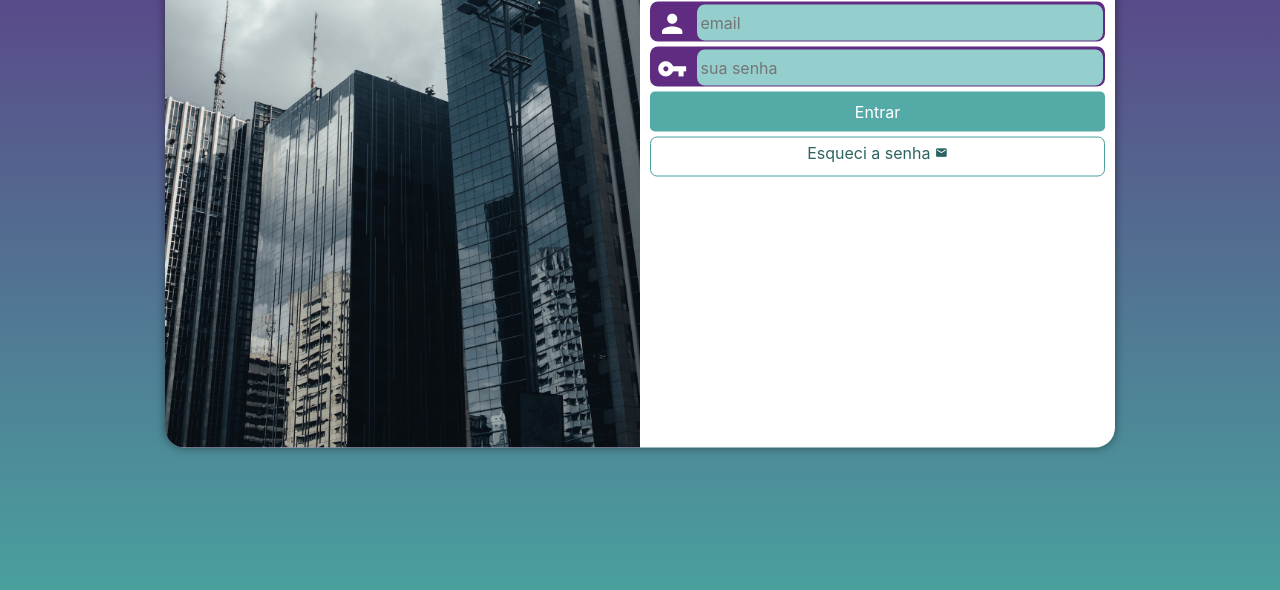
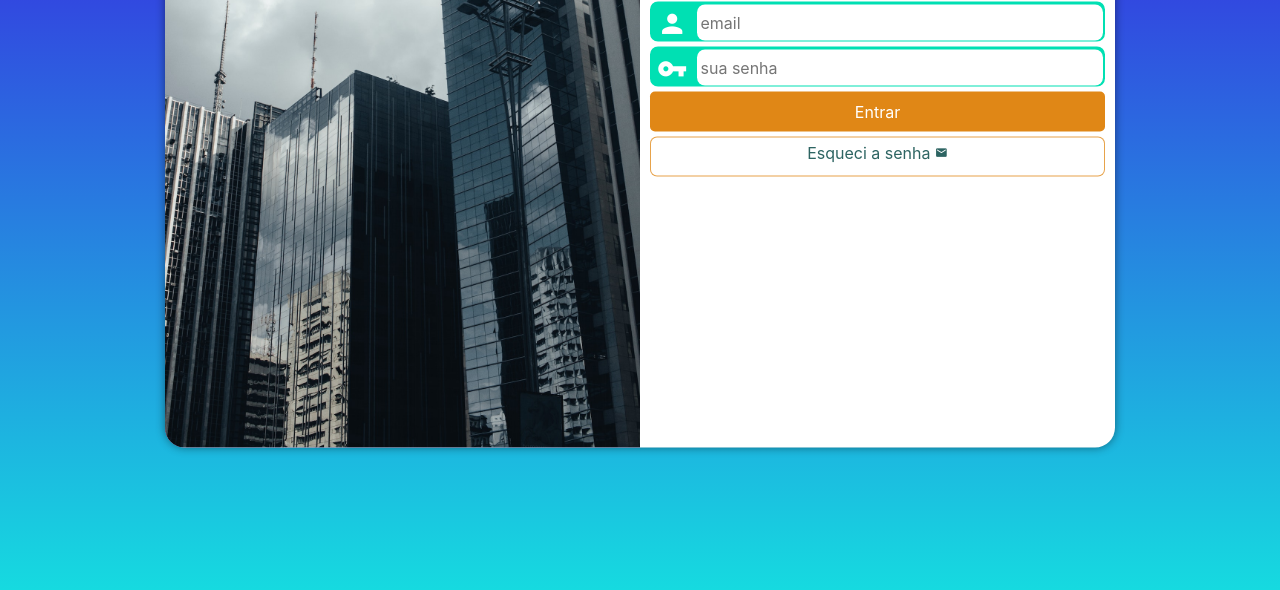
Before and after one commit to Gabrielperes12/tela-login, a plain HTML site: page index.html in a window 1280 px wide. Shown: the part 210-800 px from the top of the page. Drawn offline with Linux system fonts and the light colour scheme.

Commit message:
meu jeito

```diff
--- a/estilos/media-querie.css
+++ b/estilos/media-querie.css
@@ -2,7 +2,7 @@
 
 @media screen and (min-width: 768px) and (max-width: 992px) {
     body {
-        background-image: linear-gradient(to top, #49a09d, #5f2c82);
+        background-image: linear-gradient(to top,#16DAE0, #3B16E0 );
     }
     section#login {
         width: 80vw;
@@ -22,7 +22,7 @@
 }
 @media screen and (min-width: 992px){
     body {
-        background-image: linear-gradient(to top, #49a09d, #5f2c82);
+        background-image: linear-gradient(to top,#16DAE0, #3B16E0 );
     }
     section#login {
         width: 950px;
--- a/estilos/style.css
+++ b/estilos/style.css
@@ -65,8 +65,8 @@ div#formulario > p {
 }
 
 form > div.campo {
-    background-color: #5f2c82;
-    border: 2px solid #5f2c82;
+    background-color: #00E0B3;
+    border: 2px solid #00E0B3;
     display: block;
     width: 100%;
     height: 40px;
@@ -80,14 +80,13 @@ div.campo > label {
 
 div.campo > i {
     color: white;
-    /*background-color: black;*/
     font-size: 1.9em;
     width: 40px;
     padding: 5px;
 }
 
 div.campo > input {
-    background-color: #94cfcd;
+    background-color:white;
     font-size: 1em;
     width: calc(100% - 45px);
     height: 100%;
@@ -107,7 +106,7 @@ form > input[type=submit] {
     font-size: 1em;
     width: 100%;
     height: 40px;
-    background-color: #53aaa7;
+    background-color: #E08716;
     color: white;
     border: none;
     border-radius: 5px;
@@ -115,7 +114,7 @@ form > input[type=submit] {
 }
 
 form > input[type=submit]:hover {
-    background-color: #2d6462;
+    background-color: #E05700;
 }
 
 form > a.botao {
@@ -128,13 +127,14 @@ form > a.botao {
     margin-top: 5px;
     background-color: white;
     color: #2d6462;
-    border: 1px solid #49a09d;
+    border: 1px solid #e08816c5;
     border-radius: 7px;
     text-decoration: none;
 }
 
 form > a.botao:hover {
-    background-color: #6cd3cf;
+    background-color: #e08f16dc;
+    color: white;
 }
 
 form > a.botao > i {
```
